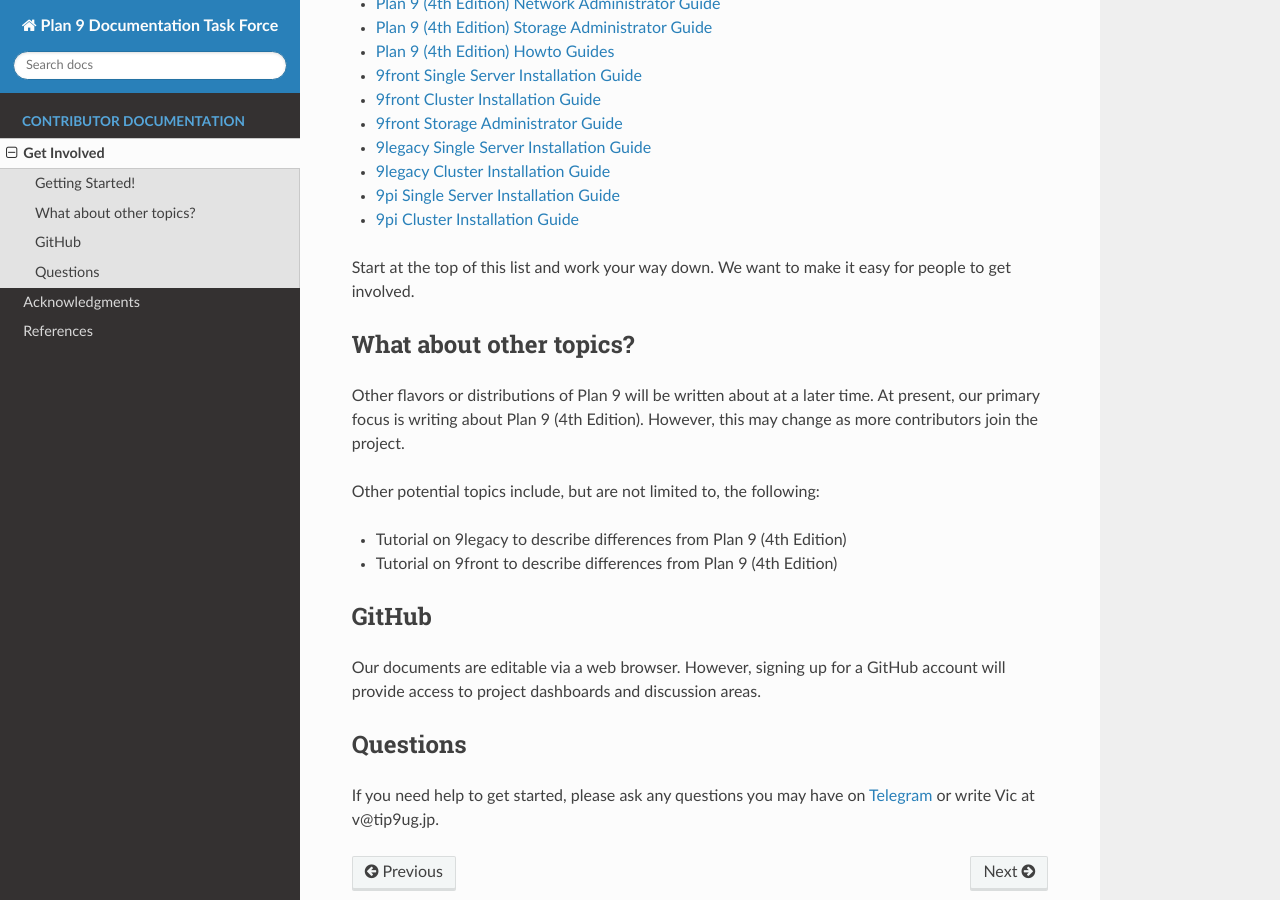
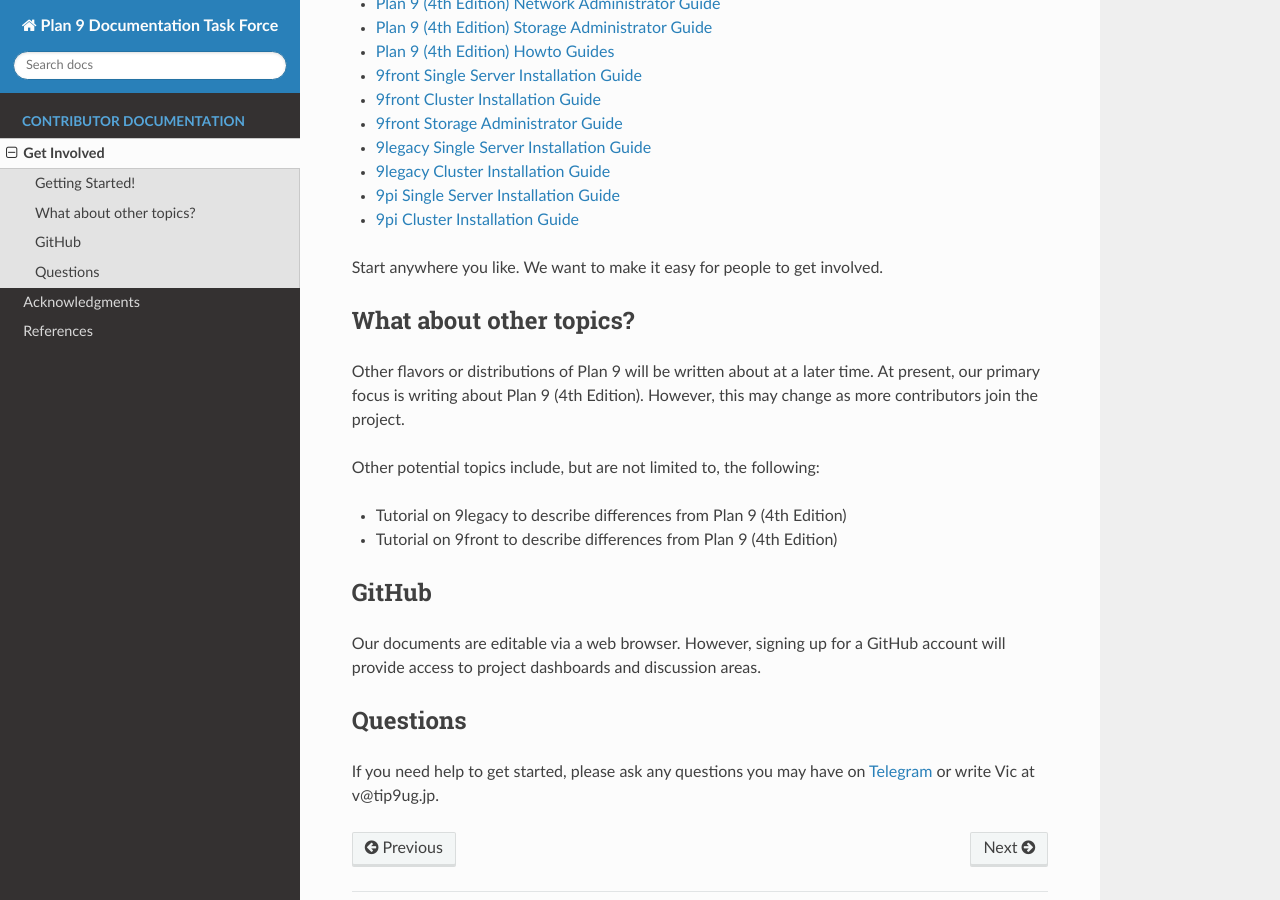
Before and after one commit to tip9ug/plan9-documentation, a Sphinx documentation site: the page built from source/contributor/Get_Involved.md, in a window 1280 px wide and 900 px high, scrolled down 656 px. Built offline with Sphinx 7.4.7 and the Read the Docs theme 2.0.0, drawn with Linux system fonts in a browser that asks for light colours.

Commit message:
Update Get_Involved.md

```diff
--- a/source/contributor/Get_Involved.md
+++ b/source/contributor/Get_Involved.md
@@ -27,7 +27,7 @@ Beyond is the starting point to find the area you want to contribute. Here is ou
  - [9pi Single Server Installation Guide](https://github.com/tip9ug/9pi-single-server-installation-guide)
  - [9pi Cluster Installation Guide](https://github.com/tip9ug/9pi-cluster-installation-guide)
 
-Start at the top of this list and work your way down. We want to make it easy for people to get involved.
+Start anywhere you like. We want to make it easy for people to get involved.
 
 ## What about other topics?
 Other flavors or distributions of Plan 9 will be written about at a later time. At present, our primary focus is writing about Plan 9 (4th Edition). However, this may change as more contributors join the project.
```
